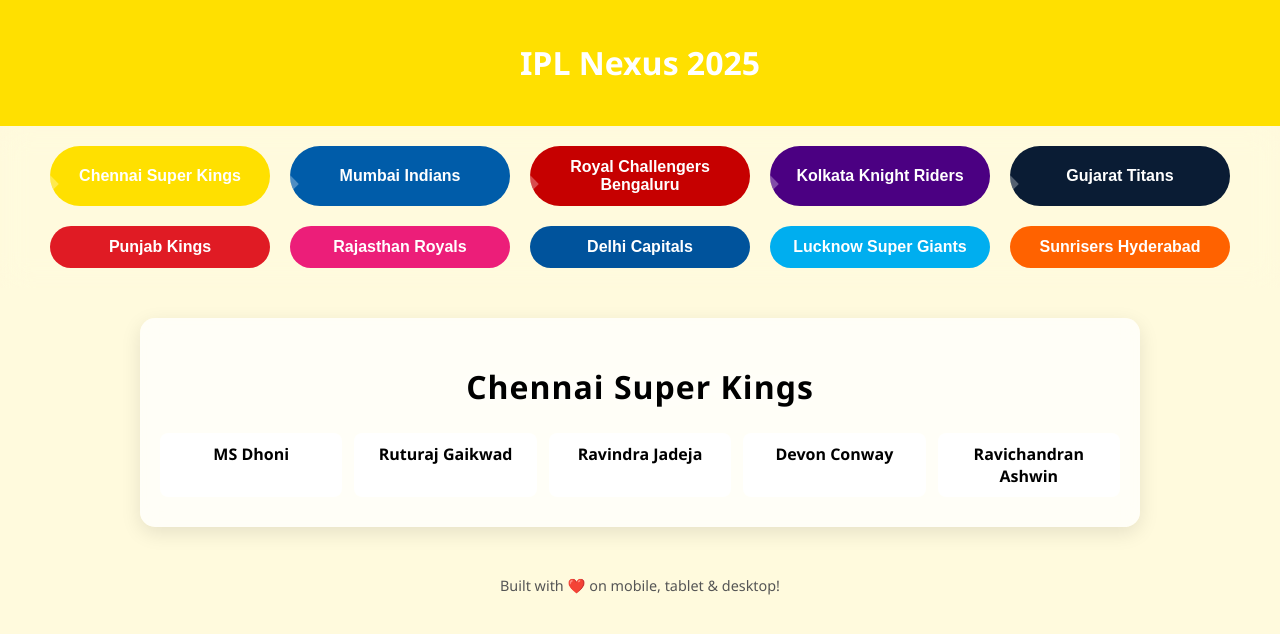
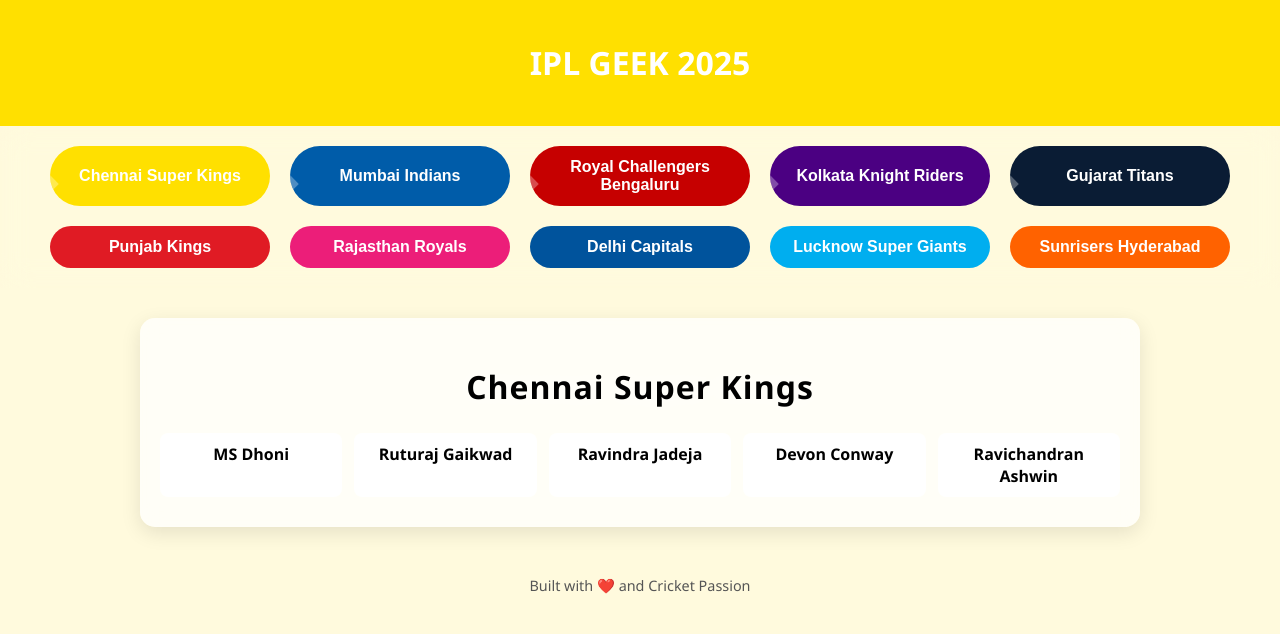
Before and after one commit to kosanaharshavardhan/IPL-GEEK, a plain HTML site: page index.html in a window 1280 px wide. Drawn offline with Linux system fonts and the light colour scheme.

Commit message:
some changes

```diff
--- a/index.html
+++ b/index.html
@@ -2,7 +2,7 @@
 <html lang="en">
 <head>
 <meta charset="UTF-8">
-<title>IPL Nexus 2025</title>
+<title>IPL GEEK 2025</title>
 <meta name="viewport" content="width=device-width, initial-scale=1.0">
 <style>
   :root {
@@ -200,10 +200,10 @@
 </head>
 <body>
 
-<header><h1>IPL Nexus 2025</h1></header>
+<header><h1>IPL GEEK 2025</h1></header>
 <nav id="nav"></nav>
 <main id="content"></main>
-<footer>Built with ❤️ on mobile, tablet & desktop!</footer>
+<footer>Built with ❤️ and Cricket Passion</footer>
 
 <script>
 const teams = {
```
